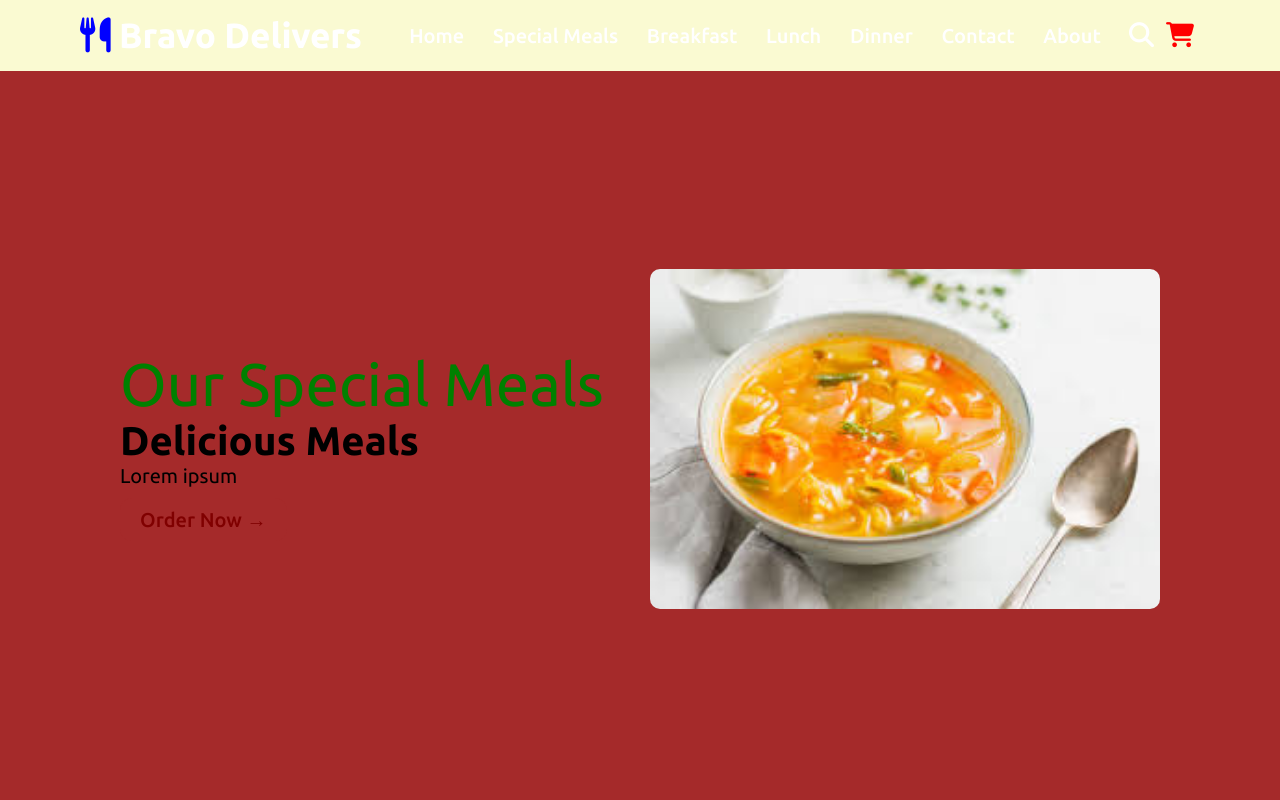
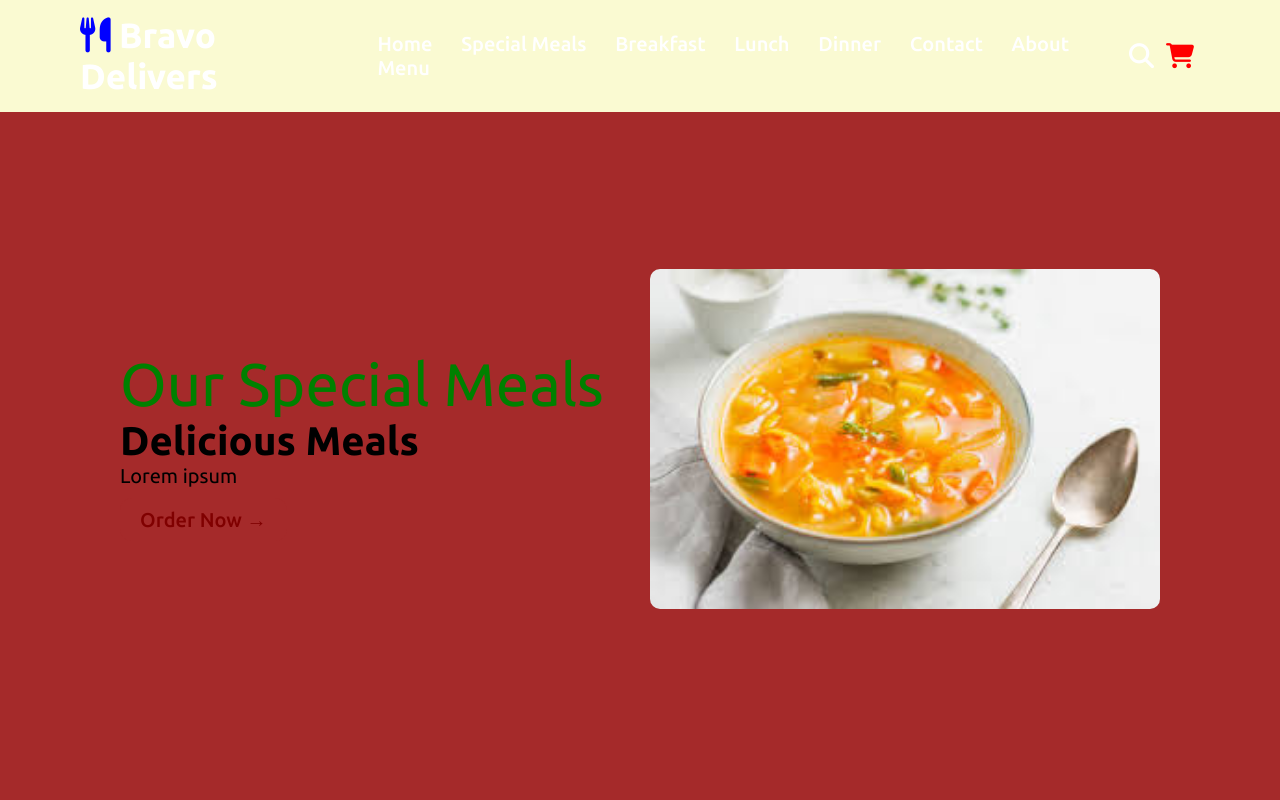
Before and after one commit to marky376/bravo_delivers, a website: page index.html in a window 1280 px wide. Shown: the top 800 px of the page. Drawn offline with nearby package versions, Linux system fonts and the light colour scheme.

Commit message:
Implemented some new components in the navbar

```diff
--- a/index.html
+++ b/index.html
@@ -27,6 +27,7 @@
                     <li><a href="#box">Dinner</a></li>
                     <li><a href="#contact">Contact</a></li>
                     <li><a href="#about">About</a></li>
+                    <li><a href="#">Menu</a></li>
 
             </ul>
             <div class="nav-icons">
```
